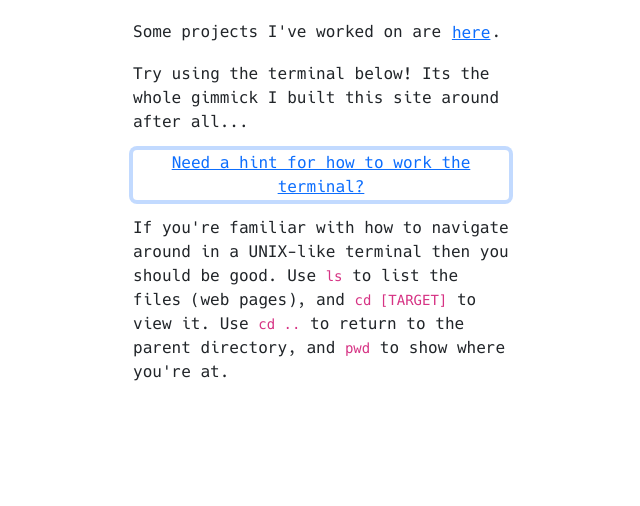
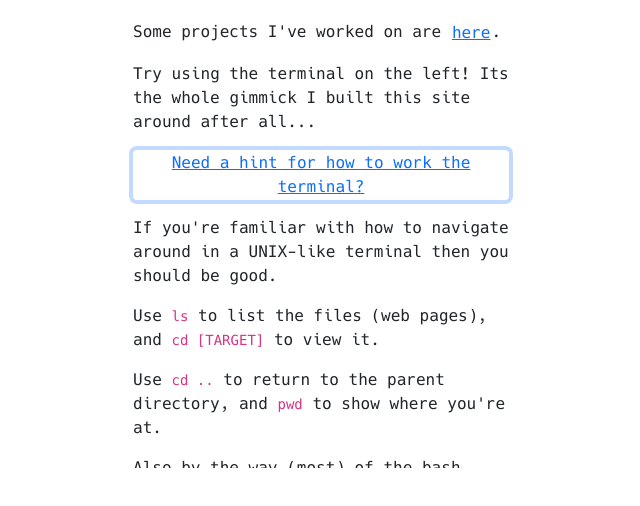
Before and after one commit to bowdens/neo-bowdens, a React (Create React App) app: page / in a window 1280 px wide. Both pictures are taken after a click on the button "Need a hint for how to work the terminal?". Shown: the part 172-678 px from the top of the page, without its empty margins (349-989 px from the left). Built offline with nearby package versions, Linux system fonts and the light colour scheme.

Commit message:
A few small changes

```diff
--- a/src/pages/About.js
+++ b/src/pages/About.js
@@ -10,13 +10,13 @@ const About = ({ setWd }) => {
             </p>
             <p>I'm currently in my final year of a computer science degree at UNSW.</p>
             <p>Things I like include:</p>
-            <p>
+            <div>
                 <ul>
                     <li>Web Development</li>
                     <li>Dungeons &amp; Dragons</li>
-                    <li><FsLink path="/projects/extradimensional" setWd={setWd}>Combining the two</FsLink></li>
+                    <li><FsLink path="../projects/extradimensional" setWd={setWd}>Combining the two</FsLink></li>
                 </ul>
-            </p>
+            </div>
             <p>My links:  {' '}
                 <a href="https://github.com/bowdens" target="_blank" rel="noopener noreferrer">Github</a>, {' '}
                 <a href="https://www.linkedin.com/in/t-bowden/" target="_blank" rel="noopener noreferrer">LinkedIn</a> {' '}
--- a/src/pages/Home.js
+++ b/src/pages/Home.js
@@ -8,17 +8,18 @@ const Home = ({ setWd }) => {
             <h2>Hi There!</h2>
             <p>This is <FsLink path="about" setWd={setWd}>Tom Bowden's</FsLink> site.</p>
             <p>Some projects I've worked on are <FsLink path="projects" setWd={setWd}>here</FsLink>.</p>
-            <p>Try using the terminal below! Its the whole gimmick I built this site around after all...</p>
+            <p>Try using the terminal on the left! Its the whole gimmick I built this site around after all...</p>
             <p>
                 <button className="btn btn-link" onClick={() => { setShowCollapse(!showCollapse) }} >
                     Need a hint for how to work the terminal?
                 </button>
             </p>
-            <p style={!showCollapse ? { display: "none" } : {}}>
-                If you're familiar with how to navigate around in a UNIX-like terminal then you should be good.
-                Use <code>ls</code> to list the files (web pages), and <code>cd [TARGET]</code> to view it.
-                Use <code>cd ..</code> to return to the parent directory, and <code>pwd</code> to show where you're at.
-            </p>
+            <div style={!showCollapse ? { display: "none" } : {}}>
+                <p>If you're familiar with how to navigate around in a UNIX-like terminal then you should be good.</p>
+                <p>Use <code>ls</code> to list the files (web pages), and <code>cd [TARGET]</code> to view it.</p>
+                <p>Use <code>cd ..</code> to return to the parent directory, and <code>pwd</code> to show where you're at.</p>
+                <p>Also by the way (most) of the bash control keys work!</p>
+            </div>
         </>
     );
 }
--- a/src/pages/Projects.js
+++ b/src/pages/Projects.js
@@ -8,11 +8,13 @@ const Projects = ({ setWd }) => {
     return (
         <>
             <h2>Projects</h2>
-            Here are a few projects I've worked on.
-            <ul>
-                <li><FsLink path={"./extradimensional"} setWd={setWd}>Extradimension.al</FsLink></li>
-                <li><FsLink path={"./libtalaris"} setWd={setWd}>Libtalaris</FsLink></li>
-            </ul>
+            <p>Here are a few projects I've worked on.</p>
+            <div>
+                <ul>
+                    <li><FsLink path={"./extradimensional"} setWd={setWd}>Extradimension.al</FsLink></li>
+                    <li><FsLink path={"./libtalaris"} setWd={setWd}>Libtalaris</FsLink></li>
+                </ul>
+            </div>
         </>
     );
 };
@@ -60,7 +62,7 @@ export const Extradimensional = ({ setWd }) => {
                 It aims to replace the old-fashioned method of assigning 1 person the responsibility of tracking what's in the bag
                 on pen and paper with a website where the bag updates live for all players whenever anything is added or altered.
             </p>
-            <p>If you go to the link about you can try it out! There's no account required :)</p>
+            <p>If you go to the link above you can try it out! There's no account required :)</p>
         </Project>
     )
 };
```
